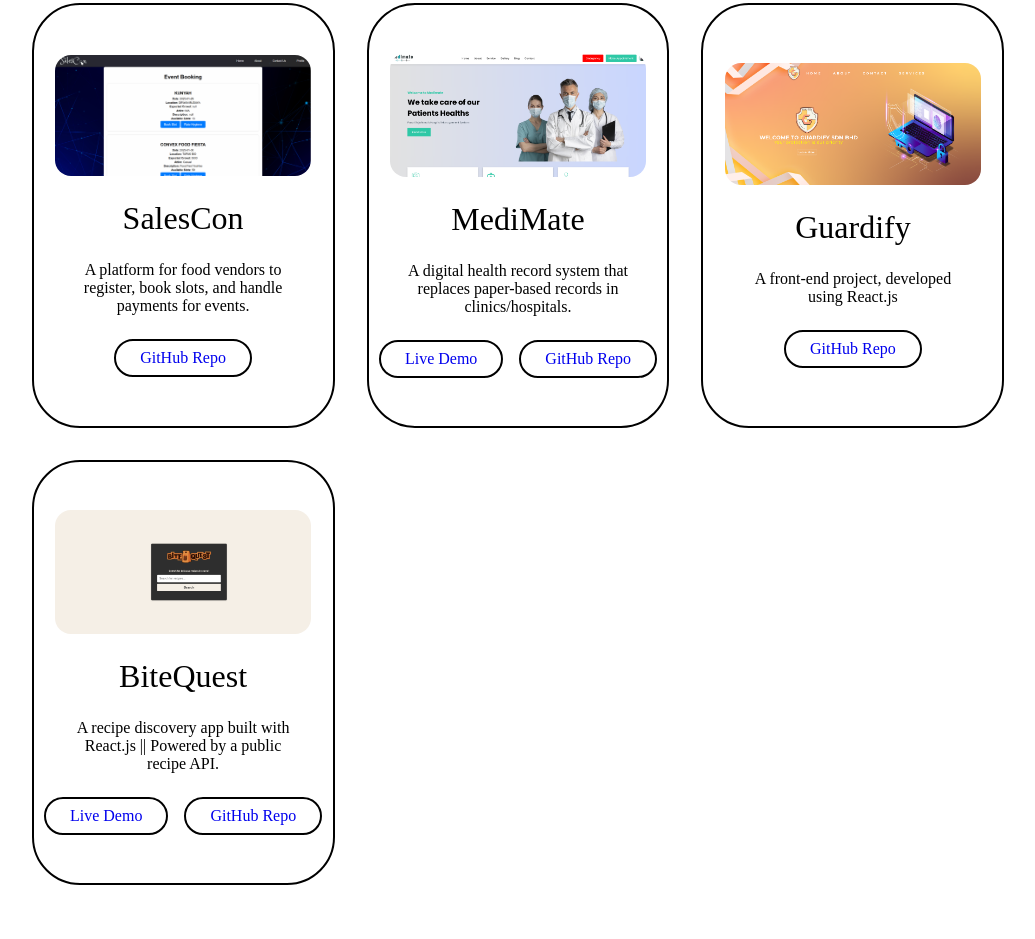
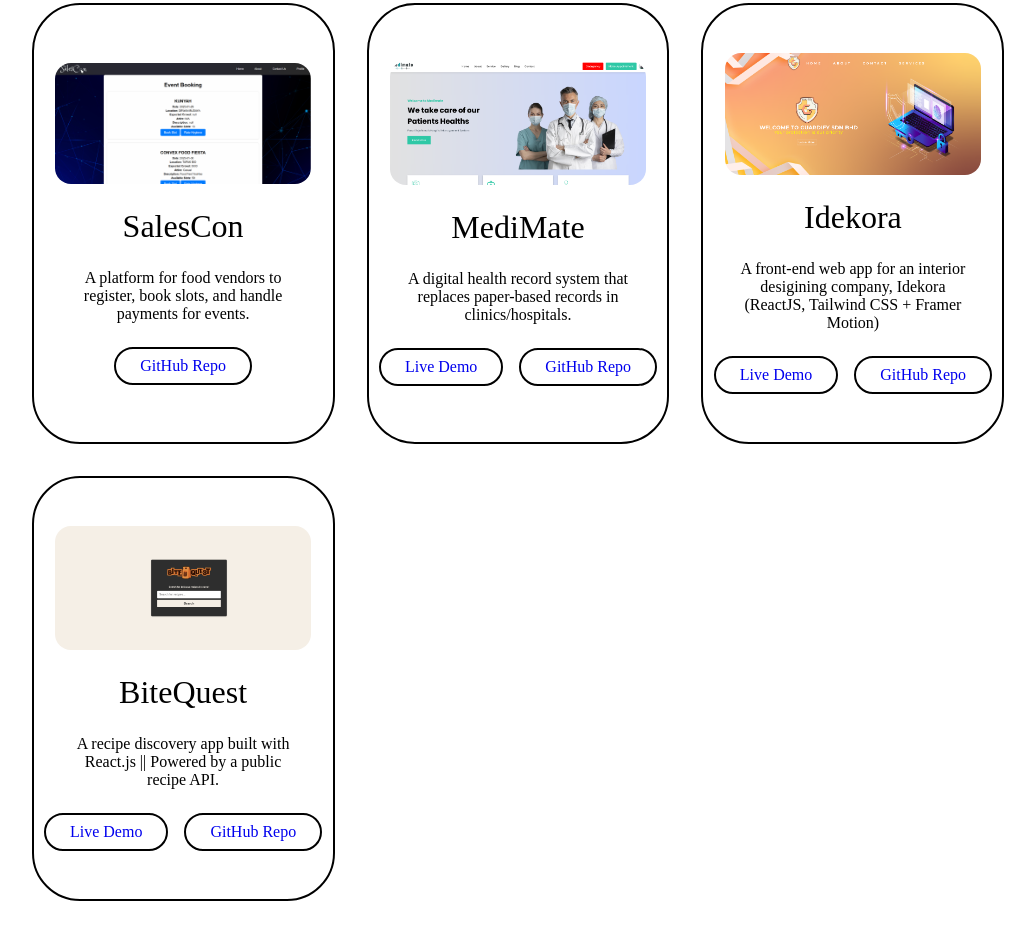
Before and after one commit to and1asyraf/MyPortfolio, a plain HTML site: page index.html in a window 1280 px wide. Shown: the part 2250-3189 px from the top of the page, without its empty margins (122-1157 px from the left). Drawn offline with Linux system fonts and the light colour scheme.

Commit message:
Update Recent Projects

```diff
--- a/index.html
+++ b/index.html
@@ -128,10 +128,13 @@
 
             <div class="project-card">
                 <img src="Project3.png" alt="">
-                <h3>Guardify</h3>
-                <p>A front-end project, developed using React.js</p>
+                <h3>Idekora</h3>
+                <p>A front-end web app for an interior desigining company, Idekora (ReactJS, Tailwind CSS + Framer Motion)</p>
                 <div class="btn-group">
-                    <a href="https://github.com/and1asyraf/Guardify" target="_blank" rel="noopener">
+                    <a href="https://and1asyraf.github.io/idekora/" target="_blank" rel="noopener">
+                        <div class="btn">Live Demo</div>
+                    </a>
+                    <a href="https://github.com/and1asyraf/idekora.git" target="_blank" rel="noopener">
                         <div class="btn">GitHub Repo</div>
                     </a>
                 </div>
```
